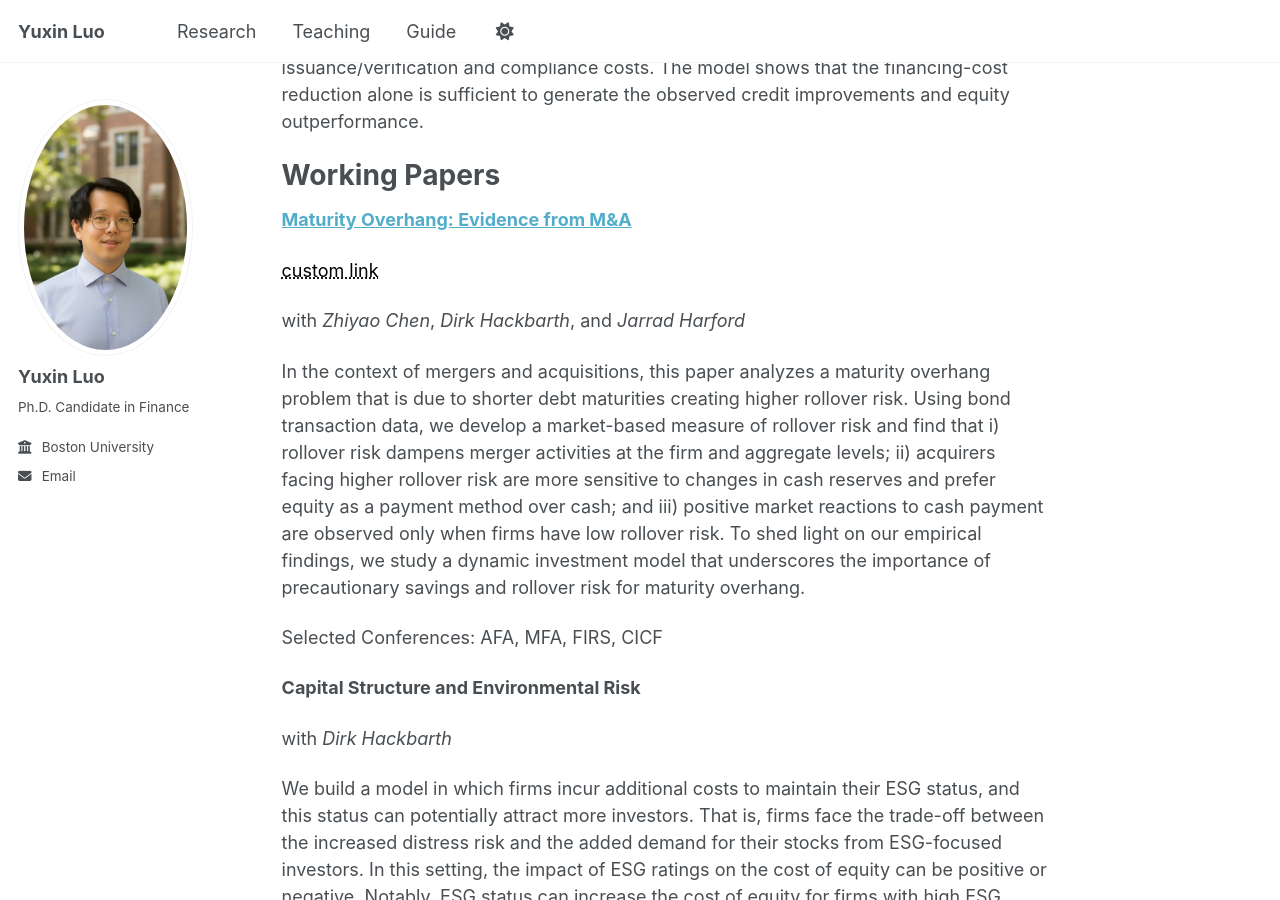
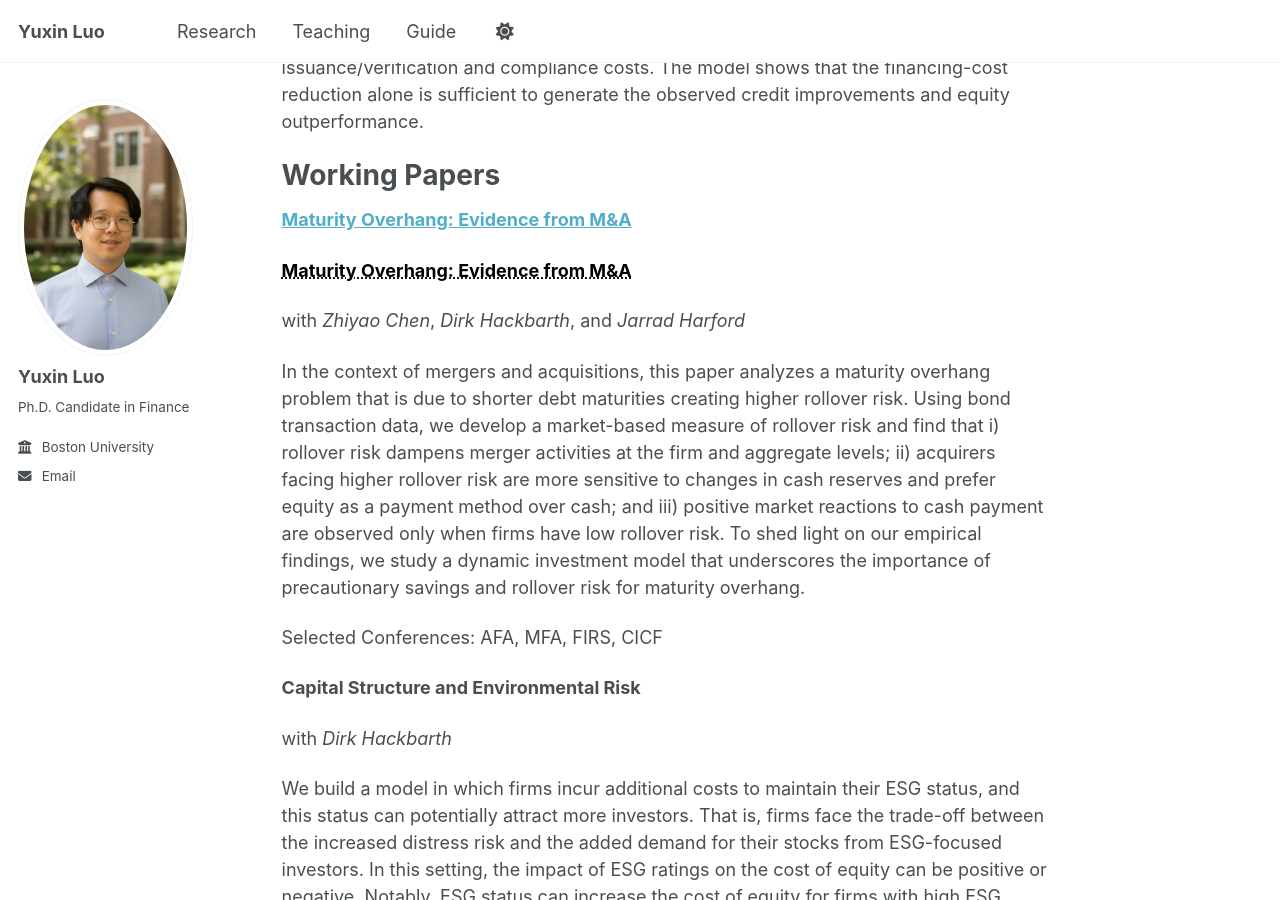
Before and after one commit to yu-xin-luo/yu-xin-luo.github.io, a Jekyll site: the page built from _pages/about.md, in a window 1280 px wide and 900 px high, scrolled down 587 px. Built offline with Jekyll 4.4.1, drawn with Linux system fonts in a browser that asks for light colours; a script that is not in the unit is left out.

Commit message:
Update about.md

```diff
--- a/_pages/about.md
+++ b/_pages/about.md
@@ -27,7 +27,7 @@ alone is sufficient to generate the observed credit improvements and equity outp
 # Working Papers
 **[Maturity Overhang: Evidence from M&A](https://papers.ssrn.com/sol3/papers.cfm?abstract_id=4280419)**
 
-<a href="https://papers.ssrn.com/sol3/papers.cfm?abstract_id=4280419" style="color: black; text-decoration: underline;text-decoration-style: dotted;">custom link</a>
+**<a href="https://papers.ssrn.com/sol3/papers.cfm?abstract_id=4280419" style="color: black; text-decoration: underline;text-decoration-style: dotted;">Maturity Overhang: Evidence from M&A</a>**
 
 with _Zhiyao Chen_, _Dirk Hackbarth_, and _Jarrad Harford_
 
```
